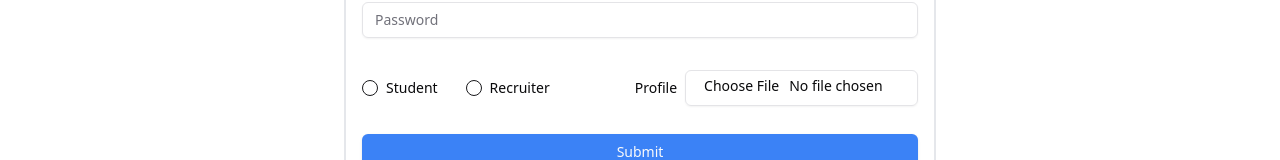
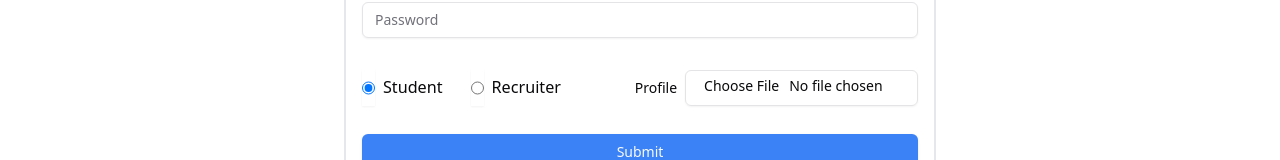
Before and after one commit to SachinSrestha/JbKhoj, a React (Vite) app in the folder frontend/: page /signup in a window 1280 px wide. Shown: the part 406-566 px from the top of the page. Built offline with nearby package versions, Linux system fonts and the light colour scheme.

Commit message:
Added states and value

```diff
--- a/frontend/src/components/shared/Login.jsx
+++ b/frontend/src/components/shared/Login.jsx
@@ -3,12 +3,28 @@ import Navbar from "./Navbar";
 import { Input } from "@/components/ui/input";
 import { Button } from "../ui/button";
 import { Link } from "react-router-dom";
+import { useState } from "react";
 
 function Login() {
+  const [input, setInput] = useState({
+    email: "",
+    password: "",
+  });
+
+  const changeEventHandler = (e) => {
+    setInput({ ...input, [e.target.name]: e.target.value });
+  };
+
+  const submitHandler = async (e) => {
+    e.preventDefault();
+    console.log(input);
+  };
+
   return (
     <div>
       <Navbar />
       <div className="border-2 border-gray-200 rounded-md mx-auto max-w-[37rem] mt-12 p-4">
+        <form onSubmit={submitHandler}>
           <div className="flex justify-center">
             <h1 className="text-[1.4rem] font-bold ">Login</h1>
           </div>
@@ -19,6 +35,9 @@ function Login() {
             <Input
               type="email"
               id="email"
+              value={input.email}
+              name="email"
+              onChange={changeEventHandler}
               placeholder="example123@gmail.com"
               className="w-full "
             />
@@ -30,20 +49,29 @@ function Login() {
             <Input
               type="password"
               id="password"
+              value={input.password}
+              name="password"
+              onChange={changeEventHandler}
               placeholder="Password"
               className="w-full"
             />
           </div>
 
           <div className="mx-auto w-full mt-8 mb-4">
-          <Button type="submit" className="w-full bg-blue-500 hover:bg-blue-400 active:bg-blue-600">Submit</Button>
+            <Button
+              type="submit"
+              className="w-full bg-blue-500 hover:bg-blue-400 active:bg-blue-600"
+            >
+              Submit
+            </Button>
           </div>
           <span>
-          Don't have an account?{" "}{" "}
+            Don't have an account?{" "}
             <Link to="/signup" className="text-blue-500">
               SignUp
             </Link>
           </span>
+        </form>
       </div>
     </div>
   );
--- a/frontend/src/components/shared/SignUp.jsx
+++ b/frontend/src/components/shared/SignUp.jsx
@@ -5,12 +5,39 @@ import { Label } from "@/components/ui/label";
 import { RadioGroup, RadioGroupItem } from "@/components/ui/radio-group";
 import { Button } from "../ui/button";
 import { Link } from "react-router-dom";
+import { useState, useEffect } from "react";
 
 function SignUp() {
+  const [input, setInput] = useState({
+    fullname: "",
+    email: "",
+    phoneNumber: "",
+    password: "",
+    role: "student",
+    file: "",
+  });
+
+  const changeEventHandler = (e) => {
+    setInput({ ...input, [e.target.name]: e.target.value });
+  };
+
+  const handleOptionChange = (e) => {
+    setInput({ ...input, role: e.target.value });
+  };
+
+  const changeFileHandler = (e) => {
+    setInput({ ...input, file: e.target.files?.[0] });
+  };
+
+  const submitHandler = async (e) => {
+    e.preventDefault();
+    console.log(input);
+  };
   return (
     <div>
       <Navbar />
       <div className="border-2 border-gray-200 rounded-md mx-auto max-w-[37rem] mt-8 p-4">
+        <form onSubmit={submitHandler}>
           <div className="flex justify-center">
             <h1 className="text-[1.4rem] font-bold">Signup</h1>
           </div>
@@ -21,6 +48,9 @@ function SignUp() {
             <Input
               type="text"
               id="fullname"
+              value={input.fullname}
+              name="fullname"
+              onChange={changeEventHandler}
               placeholder="Sachin Shrestha"
               className="w-full"
             />
@@ -32,6 +62,9 @@ function SignUp() {
             <Input
               type="email"
               id="email"
+              value={input.email}
+              name="email"
+              onChange={changeEventHandler}
               placeholder="example123@gmail.com"
               className="w-full "
             />
@@ -43,6 +76,9 @@ function SignUp() {
             <Input
               type="text"
               id="phonenumber"
+              value={input.phoneNumber}
+              name="phoneNumber"
+              onChange={changeEventHandler}
               placeholder="9841123456"
               className="w-full"
             />
@@ -54,38 +90,67 @@ function SignUp() {
             <Input
               type="password"
               id="password"
+              value={input.password}
+              name="password"
+              onChange={changeEventHandler}
               placeholder="Password"
               className="w-full"
             />
           </div>
 
           <div className="flex justify-between mt-8">
-          <RadioGroup defaultValue="option-one" className="flex gap-7">
+            <RadioGroup className="flex gap-7">
               <div className="flex items-center space-x-2">
-              <RadioGroupItem value="Student" id="option-one" />
-              <Label htmlFor="option-one">Student</Label>
+                <Input
+                  type="radio"
+                  name="role"
+                  value="student"
+                  checked={input.role === "student"}
+                  onChange={handleOptionChange}
+                  className="cursor-pointer"
+                />
+                <Label htmlFor="student" className="text-[1.01rem]">Student</Label>
               </div>
               <div className="flex items-center space-x-2">
-              <RadioGroupItem value="Recruiter" id="option-two" />
-              <Label htmlFor="option-two">Recruiter</Label>
+                <Input
+                  type="radio"
+                  name="role"
+                  value="recruiter"
+                  checked={input.role === "recruiter"}
+                  onChange={handleOptionChange}
+                  className="cursor-pointer"
+                />
+                <Label htmlFor="recruiter" className="text-[1.01rem]">Recruiter</Label>
               </div>
             </RadioGroup>
             <div className="flex justify-end">
               <Label htmlFor="picture" className="flex items-center mr-2 ">
                 Profile
               </Label>
-            <Input accept="image/*" id="picture" type="file" className="w-2/3 cursor-pointer" />
+              <Input
+                accept="image/*"
+                id="picture"
+                type="file"
+                className="w-2/3 cursor-pointer"
+                onChange={changeFileHandler}
+              />
             </div>
           </div>
           <div className="mx-auto w-full mt-7 mb-4">
-          <Button type="submit" className="w-full bg-blue-500  hover:bg-blue-400 active:bg-blue-600">Submit</Button>
+            <Button
+              type="submit"
+              className="w-full bg-blue-500  hover:bg-blue-400 active:bg-blue-600"
+            >
+              Submit
+            </Button>
           </div>
           <span>
-          Already have an account?{" "}{" "}
+            Already have an account?{" "}
             <Link to="/login" className="text-blue-500">
               Login
             </Link>
           </span>
+        </form>
       </div>
     </div>
   );
```
Lines whose indentation alone changed are shown as unchanged.
